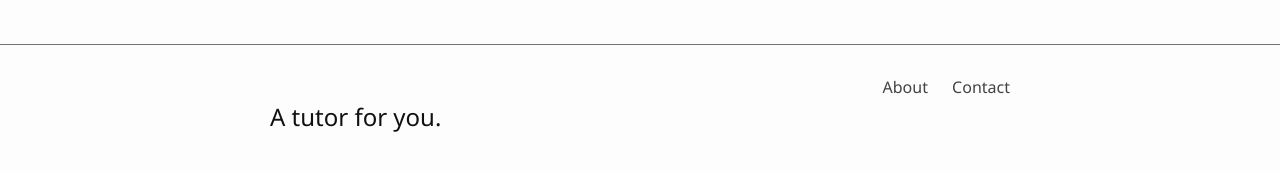
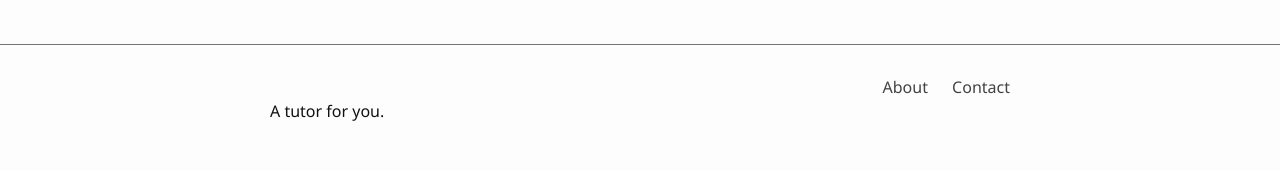
Before and after one commit to samclark1541/GOGO, a Jekyll site: the page built from index.md, in a window 1280 px wide. Shown: the part 393-564 px from the top of the page. Built offline with Jekyll 4.4.1, drawn with Linux system fonts in a browser that asks for light colours.

```diff
--- a/_includes/footer.html
+++ b/_includes/footer.html
@@ -9,6 +9,6 @@
         {% endfor %}
     </div>
     </div>
-    <h2>A tutor for you.</h2>
+    <h4>A tutor for you.</h4>
   </div>
 </footer>
```
